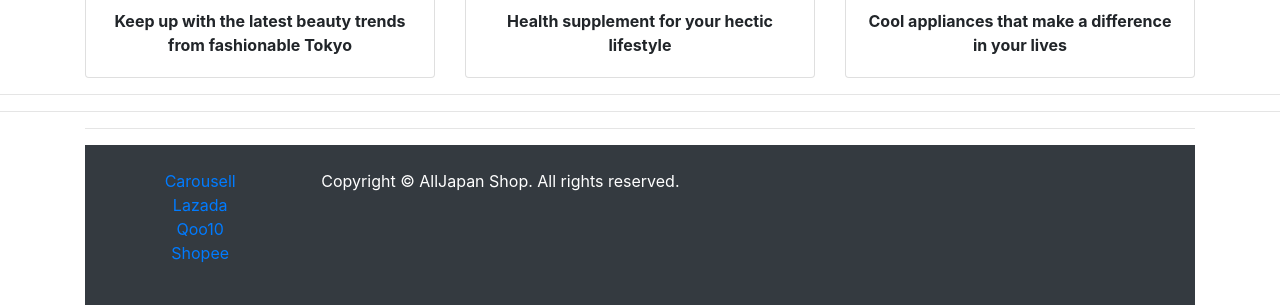
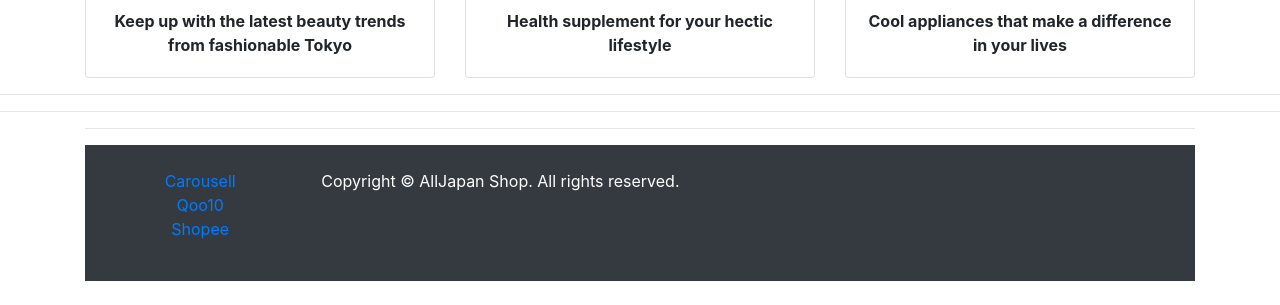
Before and after one commit to alljapanshop/alljapanshop.github.io, a plain HTML site: page index.html in a window 1280 px wide. Shown: the part 1659-1964 px from the top of the page. After the commit the page ends 1940 px from the top, so only its background shows below. Drawn offline with nearby package versions, Linux system fonts and the light colour scheme.

Commit message:
Update index.html

```diff
--- a/index.html
+++ b/index.html
@@ -160,7 +160,6 @@
             <div class="col-sm-6 col-md-4 col-lg-4 col-12">
               <ul class="list-unstyled">
                 <li class="btn-link"><a href="https://www.carousell.sg/u/japanfusion/" target="new">Carousell</a></a> </li>
-               <li class="btn-link"><a href="https://www.lazada.sg/shop/japan-fusion/" target="new">Lazada</a></a> </li>
                 <li class="btn-link"><a href="https://www.qoo10.sg/shop/japan-beauty-health" target="new">Qoo10</a></a> </li>
                 <li class="btn-link"><a href="https://shopee.sg/japanfusion" target="new">Shopee</a></a> </li>
               </ul>
```
